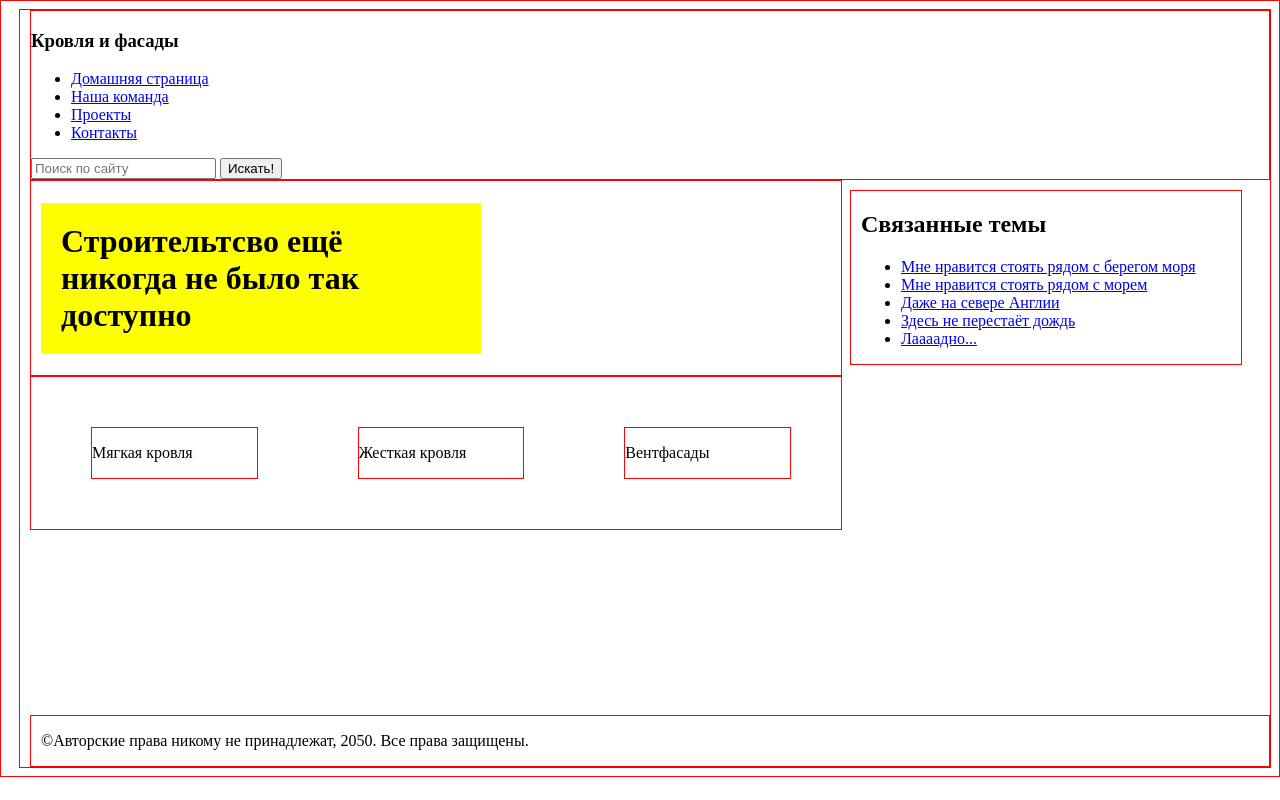
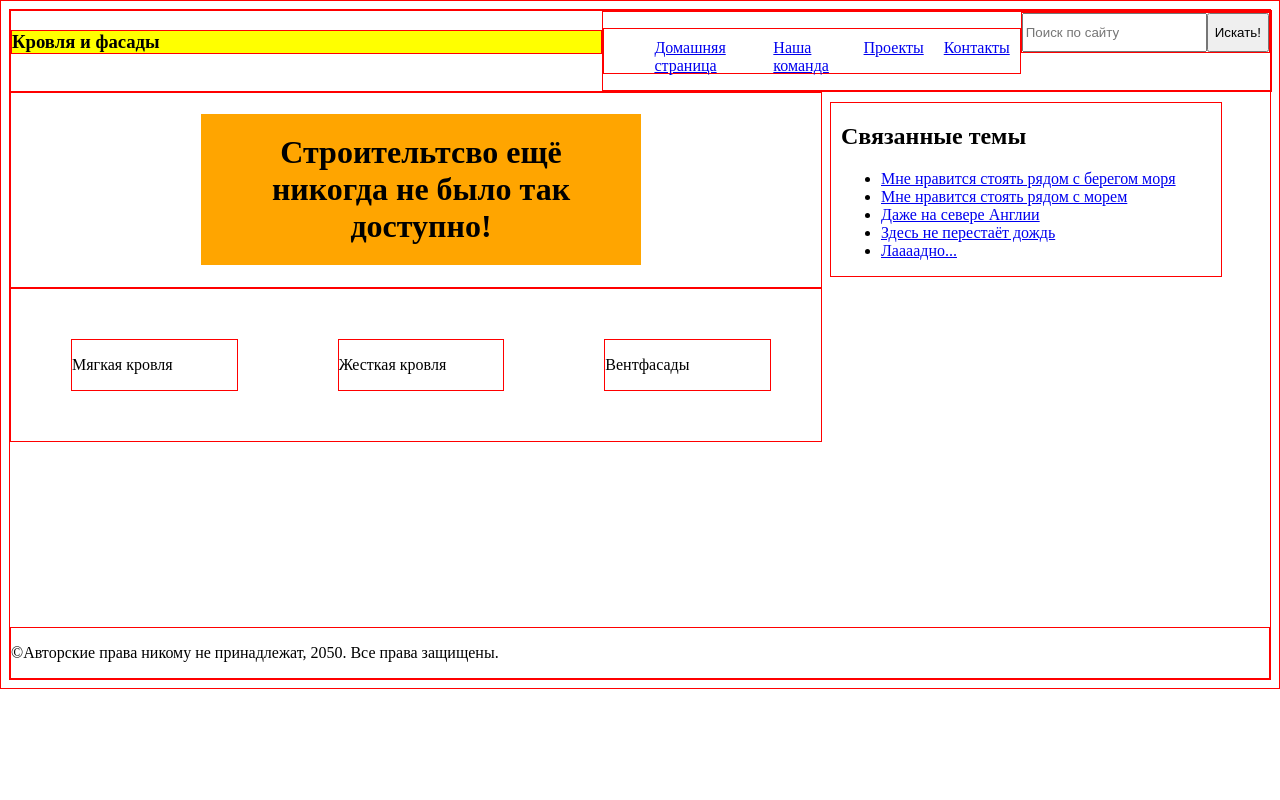
Before and after one commit to sober21/siteForBrother, a Django app: page / in a window 1280 px wide. Run offline with Django 4.2, Linux system fonts and the light colour scheme.

Commit message:
Добавлял и менял стили в шапке

```diff
--- a/siteForBrother/simplesite/static/simplesite/css/try1.css
+++ b/siteForBrother/simplesite/static/simplesite/css/try1.css
@@ -1,10 +1,51 @@
 .border{
     border: 1px solid red;
-    padding-left: 10px;
 }
 
 header{
     border: 1px solid red;
+    display: flex;
+    flex-direction: row;
+    justify-content: center;
+    height: 80px;
+    width: 100%;
+}
+.span-top-title{
+    width:650px;
+    position: relative;
+    left: px;
+}
+.title-top{
+    background-color:yellow;
+    position: relative;
+    top: auto;
+    left: auto;
+    border: 1px solid red;
+}
+nav{
+    display: flex;
+    flex-direction: row;
+    justify-content: center;
+    border: 1px solid red;
+}
+
+.nav-top-ul{
+    display: flex;
+    flex-direction: row;
+    justify-content: center;
+    border: 1px solid red;
+}
+.nav-top-li{
+    margin: 10px;
+    list-style-type: none;
+}
+
+.search{
+    border: 1px solid red;
+    height: 50%;
+    display: flex;
+    flex-direction: row;
+    justify-content: center;
 }
 section{
     border: 1px solid red;
@@ -26,7 +67,9 @@ main{
     padding-left: 10px;
     width: 800px;
     position: relative;
-    align-content: center;
+    display: flex;
+    flex-direction: row;
+    justify-content: center;
 }
 
 aside{
@@ -39,9 +82,9 @@ aside{
     margin-top: 10px;
 }
 h1{
-  background-color: yellow;
+  background-color: orange;
   padding: 20px;
   width: 50%;
   position: relative;
-  align-content: center;
+  text-align: center;
 }
--- a/siteForBrother/simplesite/templates/simplesite/index.html
+++ b/siteForBrother/simplesite/templates/simplesite/index.html
@@ -15,22 +15,24 @@
 </head>
 <body class="border">
 <header>
-    <h3>Кровля и фасады</h3>
+    <span class="span-top-title">
+      <h3 class="title-top">Кровля и фасады</h3>
+    </span>
     <nav>
-      <ul>
-        <li><a href="#">Домашняя страница</a></li>
-        <li><a href="#">Наша команда</a></li>
-        <li><a href="#">Проекты</a></li>
-        <li><a href="#">Контакты</a></li>
+      <ul class="nav-top-ul">
+        <li class="nav-top-li"><a href="#">Домашняя страница</a></li>
+        <li class="nav-top-li"><a href="#">Наша команда</a></li>
+        <li class="nav-top-li"><a href="#">Проекты</a></li>
+        <li class="nav-top-li"><a href="#">Контакты</a></li>
       </ul>
-    <form>
+     <form class="search">
          <input type="search" name="q" placeholder="Поиск по сайту">
          <input type="submit" value="Искать!">
-    </form>
+     </form>
     </nav>
 </header>
 <main>
-    <h1>Строительтсво ещё никогда не было так доступно</h1>
+    <h1>Строительтсво ещё никогда не было так доступно!</h1>
 
 </main>
 <section>
```
